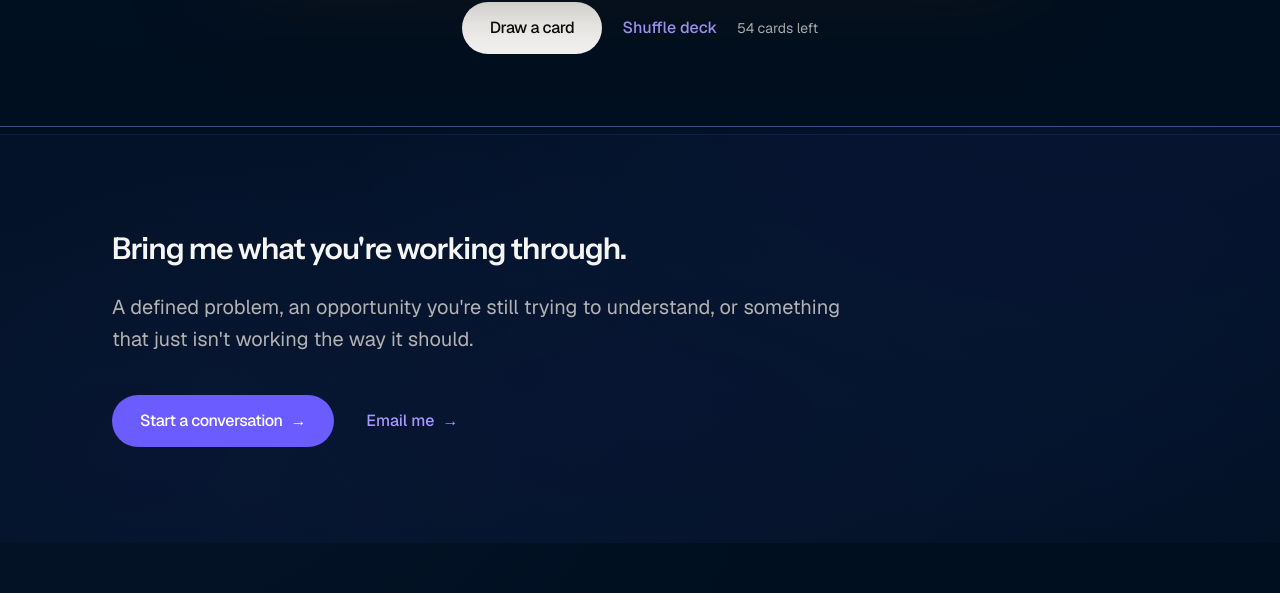
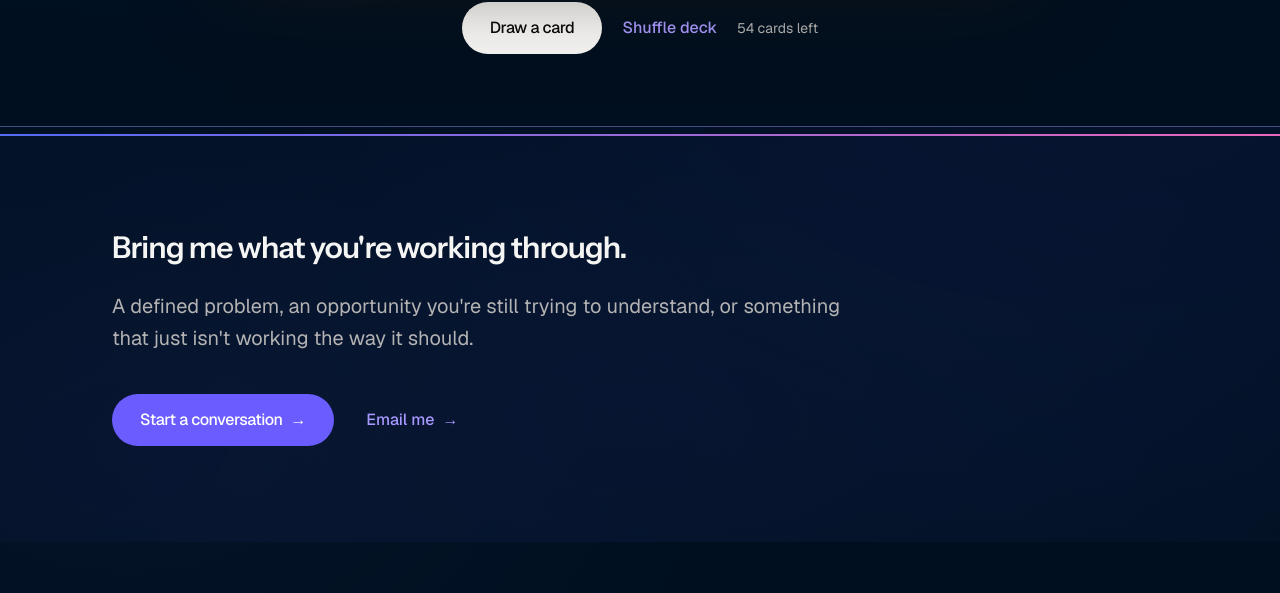
Before and after one commit to ShawnCapizzi/shawncapizzi-com, a Next.js app: page / in a window 1280 px wide. Shown: the part 8674-9267 px from the top of the page. Built offline with nearby package versions, Linux system fonts and the light colour scheme; no server answers.

Commit message:
Closing asks: gradient rule from the original site on the top edge

```diff
--- a/app/about/page.tsx
+++ b/app/about/page.tsx
@@ -598,7 +598,7 @@ export default function Page() {
 
       {/* CTA. The page ends here; the global footer follows. The type and
           color colophon moved to /design-info in October 2026. */}
-      <section className="section-close border-t border-border-subtle">
+      <section className="section-close ask-rule">
         <div className="max-w-content mx-auto px-6 md:px-8 lg:px-12 text-center">
           <h2 className="section-title text-balance max-w-3xl mx-auto">
             Bring me what you&apos;re working through.
--- a/app/engagements/page.tsx
+++ b/app/engagements/page.tsx
@@ -565,7 +565,7 @@ export default function Page() {
       </section>
 
       {/* FINAL CTA */}
-      <section className="section-close border-t border-border-subtle">
+      <section className="section-close ask-rule">
         <div className="max-w-content mx-auto px-6 md:px-8 lg:px-12 text-center">
           <h2 className="section-title max-w-3xl mx-auto">
             Tell me what&apos;s stuck.
--- a/app/globals.css
+++ b/app/globals.css
@@ -749,9 +749,10 @@ p + .hero-lead {
 /* ============================================================
    CTA PURPLE BLOCK
    Subtle purple wash for closing-moment sections (final CTA).
-   Reads as a deliberate "warm send-off" — flat 3% tint + soft
-   radial accent + thin top border for definition. Not a loud
-   purple section, just a tonal shift.
+   Reads as a deliberate "warm send-off": flat 3% tint and a soft
+   radial accent. Not a loud purple section, just a tonal shift.
+   Its top edge is the ask rule below (November 11, 2026), which
+   replaced the thin purple border it had.
    ============================================================ */
 
 .cta-purple-block {
@@ -761,7 +762,33 @@ p + .hero-lead {
     rgba(107, 92, 255, 0.045) 0%,
     transparent 70%
   );
-  border-top: 1px solid rgba(107, 92, 255, 0.14);
+}
+
+/* ============================================================
+   ASK RULE (November 11, 2026, Shawn's call)
+   The brand gradient as one 2px line, blue to violet to pink,
+   carried over from Shawn's original site. It sits on the top
+   edge of every closing ask and nowhere else, so it marks the
+   next step once per page, beside the purple .btn-next. It
+   replaces the section's 1px top border. Stops are the original
+   site's colors, sampled from its rule. Decorative, so it carries
+   no contrast requirement; an empty pseudo-element is not read by
+   screen readers.
+   ============================================================ */
+
+.ask-rule {
+  position: relative;
+  border-top: 0;
+}
+.ask-rule::before {
+  content: "";
+  position: absolute;
+  top: 0;
+  left: 0;
+  right: 0;
+  height: 2px;
+  background: linear-gradient(90deg, #536BF4 0%, #9968D7 50%, #EA67BA 100%);
+  pointer-events: none;
 }
 
 /* ============================================================
--- a/app/how-i-help/page.tsx
+++ b/app/how-i-help/page.tsx
@@ -230,8 +230,9 @@ export default function Page() {
       </section>
 
       {/* THE KIND OF WORK I KNOW WELL: the client line, in the same style as
-          the figures strip on /contact. */}
-      <section className="section-tight border-t border-b border-border-subtle">
+          the figures strip on /contact. Its bottom edge is the ask rule on
+          the section below, so it carries only a top border. */}
+      <section className="section-tight border-t border-border-subtle">
         <div className="max-w-content mx-auto px-6 md:px-8 lg:px-12">
           <h2 className="section-title text-balance max-w-3xl">
             Where this has worked
@@ -248,7 +249,7 @@ export default function Page() {
 
       {/* THE ASK: one button, to /contact, in the purple send-off block the
           homepage closes with. */}
-      <section className="cta-purple-block section-close">
+      <section className="cta-purple-block section-close ask-rule">
         <div className="max-w-content mx-auto px-6 md:px-8 lg:px-12">
           <div className="max-w-3xl">
             <h2 className="section-title">Start wherever you are.</h2>
--- a/app/thinking/page.tsx
+++ b/app/thinking/page.tsx
@@ -319,7 +319,7 @@ export default function Page() {
       </section>
 
       {/* CLOSE */}
-      <section className="section-close border-t border-border-subtle">
+      <section className="section-close ask-rule">
         <div className="max-w-content mx-auto px-6 md:px-8 lg:px-12 text-center">
           <h2 className="section-title max-w-3xl mx-auto">
             Want to run this on something real?
--- a/components/CaseStudyLayout.tsx
+++ b/components/CaseStudyLayout.tsx
@@ -555,7 +555,7 @@ export function CaseStudyLayout(props: CaseStudyLayoutProps) {
       {/* ============================================================
           CTA BLOCK
           ============================================================ */}
-      <section className="section-close border-t border-border-subtle">
+      <section className="section-close ask-rule">
         <div className="max-w-content mx-auto px-6 md:px-8 lg:px-12 text-center">
           <h2 className="section-title max-w-3xl mx-auto">
             {props.ctaHeadline}
--- a/components/FinalCTA.tsx
+++ b/components/FinalCTA.tsx
@@ -6,7 +6,7 @@ import Link from "next/link";
  */
 export function FinalCTA() {
   return (
-    <section className="cta-purple-block section-close">
+    <section className="cta-purple-block section-close ask-rule">
       <div className="max-w-content mx-auto px-6 md:px-8 lg:px-12">
         <div className="max-w-3xl">
           <h2 className="section-title">
```
Also changed, not shown: 2 other files (tests, documents, lock files or other folders).
